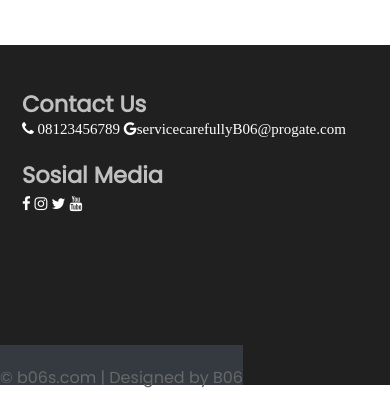
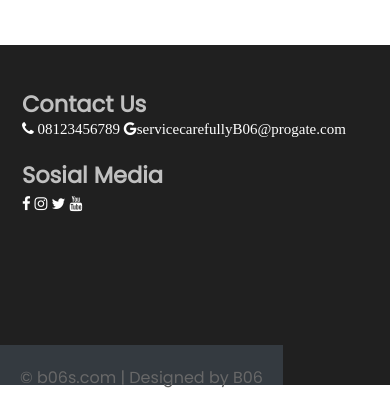
Before and after one commit to kuzdev/CEB-B06, a plain HTML site: page index.html in a window 390 px wide. Shown: the part 2160-2560 px from the top of the page. Drawn offline with Linux system fonts and the light colour scheme.

Commit message:
Update footer.css

```diff
--- a/css/footer.css
+++ b/css/footer.css
@@ -114,9 +114,12 @@
      height:40px;
      bottom:0px;
      left:0px;
-     padding-top:20px;
+     padding:20px;
      position: absolute;
    }
+   .footer-bottom p{
+   padding-bottom:10px;
+      }
    }
 
    @media all and (max-width:570px){
```
